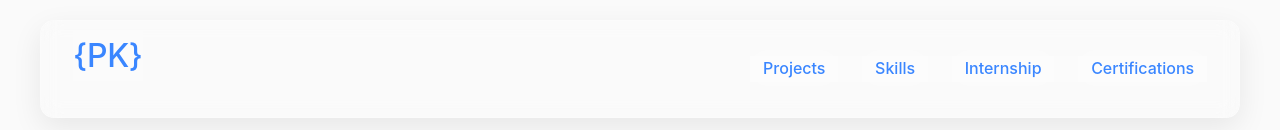
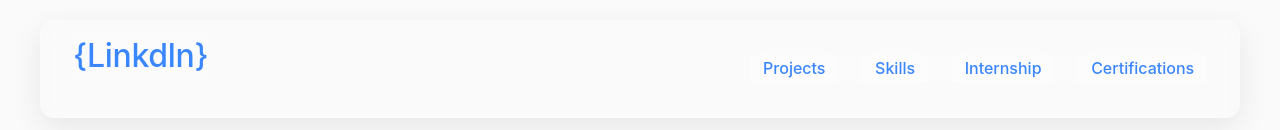
Before and after one commit to Parthkh16/Project, a plain HTML site: page index.html in a window 1280 px wide. Shown: the top 130 px of the page. Drawn offline with Linux system fonts and the light colour scheme.

Commit message:
Update index.html

```diff
--- a/index.html
+++ b/index.html
@@ -10,7 +10,7 @@
   <body class="light" id="top">
     <header class="header center">
       <h3>
-        <a href="https://www.linkedin.com/in/parth-khandelwal-a83b62266" class="link">{PK}</a>
+        <a href="https://www.linkedin.com/in/parth-khandelwal-a83b62266" class="link">{Linkdln}</a>
       </h3>
       <nav class="nav center">
         <ul class="nav__list center">
```
